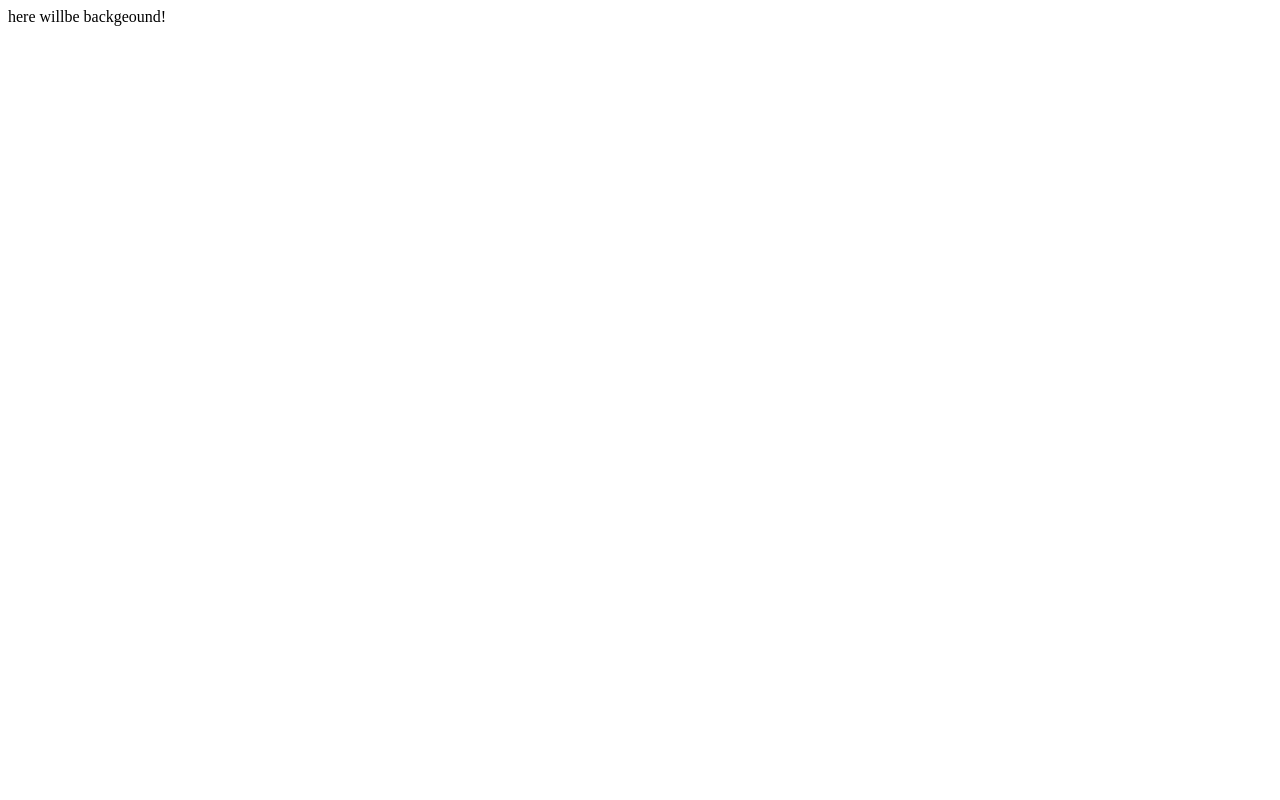
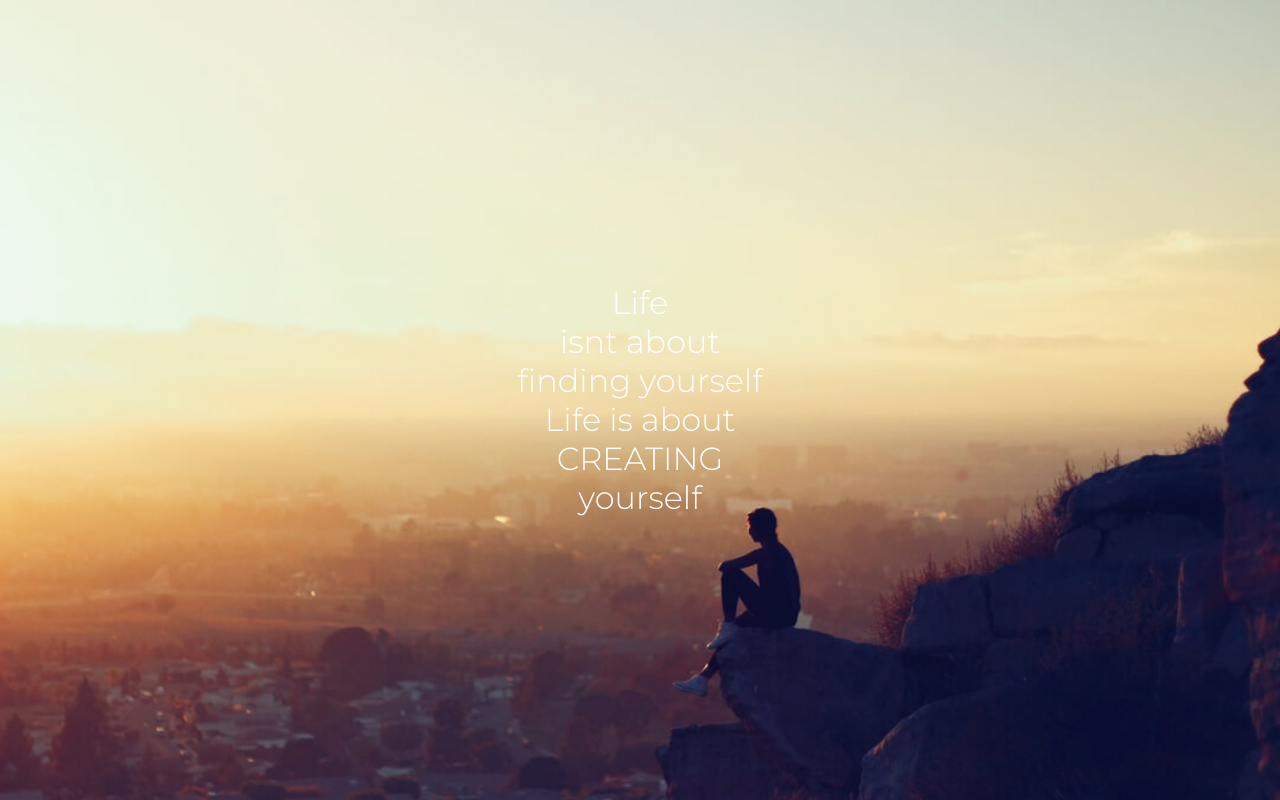
Before and after one commit to pnagle/ImpctRun.com, a plain HTML site: page index.html at #!/home in a window 1280 px wide. Drawn offline with nearby package versions, Linux system fonts and the light colour scheme; some packages are replaced by stand-ins of ours; a web font is replaced by a local one.

Commit message:
secondCummit
notMuch

```diff
--- a/css/home.css
+++ b/css/home.css
@@ -0,0 +1,21 @@
+.container {
+    color:white;
+    font-size:200%;
+    font-family: montserrat;
+    display: flex;
+    font-weight: 300;
+    text-align: center;
+    align-items:center;
+    justify-content:center;
+    background-image: url("/images/background_image.jpg");
+    background-repeat: no-repeat;
+    background-size: cover;
+    position: absolute;
+    top: 0;
+    left: 0;
+    right: 0;
+    bottom: 0;
+    width: 100%;
+    height: auto;
+    background-color: #981A8D;
+}
--- a/index.html
+++ b/index.html
@@ -8,7 +8,7 @@
    <title>Impactrun.com</title>
    <!-- Latest compiled and minified CSS -->
    <link href='https://fonts.googleapis.com/css?family=Source+Sans+Pro:400,300,600,400italic,700' rel='stylesheet' type='text/css'>
-   <link href='https://fonts.googleapis.com/css?family=Montserrat:400,300' rel='stylesheet' type='text/css'>
+   <link href='https://fonts.googleapis.com/css?family=Montserrat:400,300,200,500,700' rel='stylesheet' type='text/css'>
    <link href="http://allfont.net/allfont.css?fonts=montserrat-light" rel="stylesheet" type="text/css" />
    <link rel="stylesheet" href="//fonts.googleapis.com/css?family=Open+Sans:300,400,600,700&amp;lang=en" />
    <link rel="stylesheet" href="https://maxcdn.bootstrapcdn.com/font-awesome/4.5.0/css/font-awesome.min.css">
--- a/templates/Home.html
+++ b/templates/Home.html
@@ -1,5 +1,10 @@
 <header role="banner" class="headerMain"id="headerMain" >
    <div class="container">
-    here willbe backgeound!
+    Life<br>
+    isnt about<br>
+    finding yourself<br>
+    Life is about<br>
+    CREATING<br>
+    yourself
    </div>
 </header>
```
Also changed, not shown: images/background_image.jpg (added).
